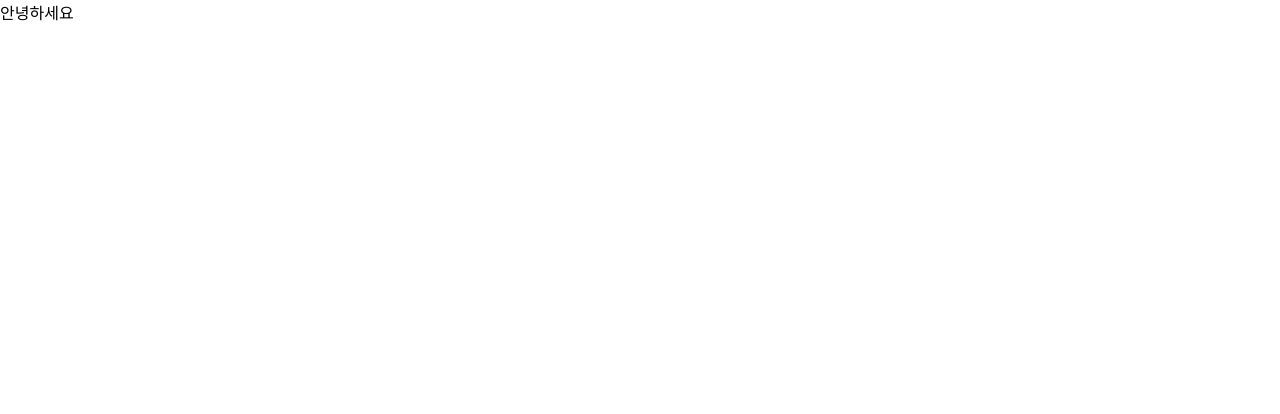
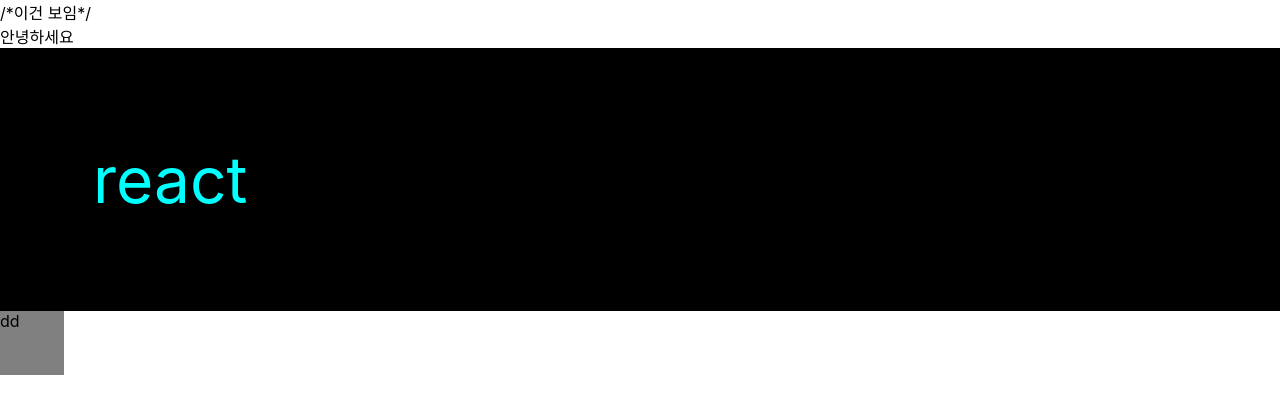
Before and after one commit to ParkDooWon/React-Practice, a React (Create React App) app: page / in a window 1280 px wide. Shown: the top 414 px of the page. Built offline with nearby package versions, Linux system fonts and the light colour scheme.

Commit message:
feat: 1-4 JSX 사용 - JSX 사용하기 - style : css사용 - 주석 처리

```diff
--- a/src/App.css
+++ b/src/App.css
@@ -1,38 +1,5 @@
-.App {
-  text-align: center;
+.gray-box {
+  backGround: gray;
+  width: 64px;
+  height: 64px;
 }
-
-.App-logo {
-  height: 40vmin;
-  pointer-events: none;
-}
-
-@media (prefers-reduced-motion: no-preference) {
-  .App-logo {
-    animation: App-logo-spin infinite 20s linear;
-  }
-}
-
-.App-header {
-  background-color: #282c34;
-  min-height: 100vh;
-  display: flex;
-  flex-direction: column;
-  align-items: center;
-  justify-content: center;
-  font-size: calc(10px + 2vmin);
-  color: white;
-}
-
-.App-link {
-  color: #61dafb;
-}
-
-@keyframes App-logo-spin {
-  from {
-    transform: rotate(0deg);
-  }
-  to {
-    transform: rotate(360deg);
-  }
-}
--- a/src/App.js
+++ b/src/App.js
@@ -1,12 +1,27 @@
 import React from 'react';
 import Hello from './Hello';
+import './App.css';
 
 function App() {
+  const name = 'react';
+  const style = {
+      backgroundColor: 'black',
+      color: 'aqua',
+      fontSize: 64,
+      padding: 93
+  }
+
   return (
-      <div>
-        <Hello />
-      </div>
-  );
+      <>
+          {/*이건 안보임*/}
+          /*이건 보임*/
+          <Hello />
+          <div style={style}>
+              {/*이렇게 주석도 가능*/}
+              {name}</div>
+          <div className="gray-box">dd</div>
+      </>
+  )
 }
 
 export default App;
```
